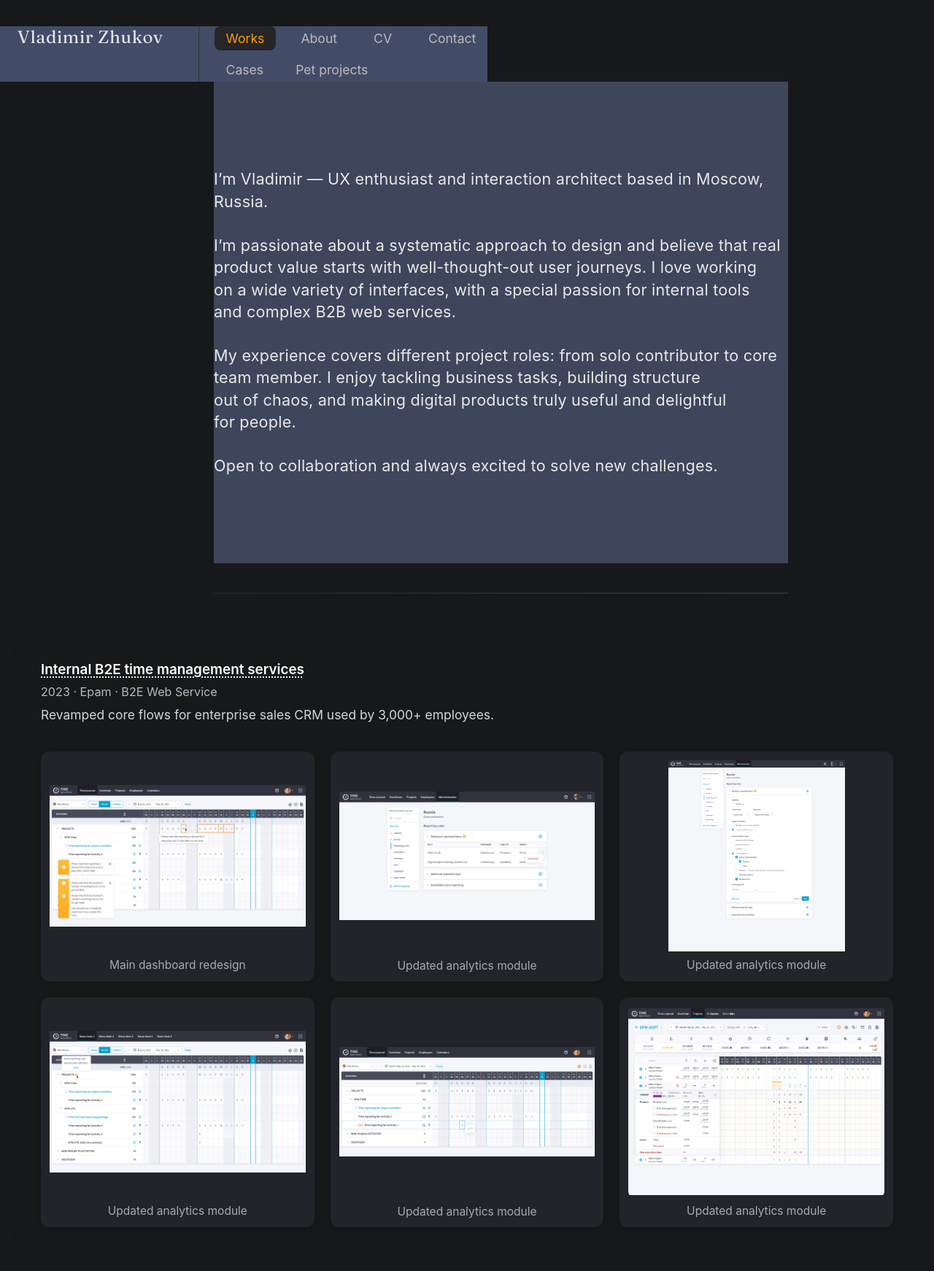
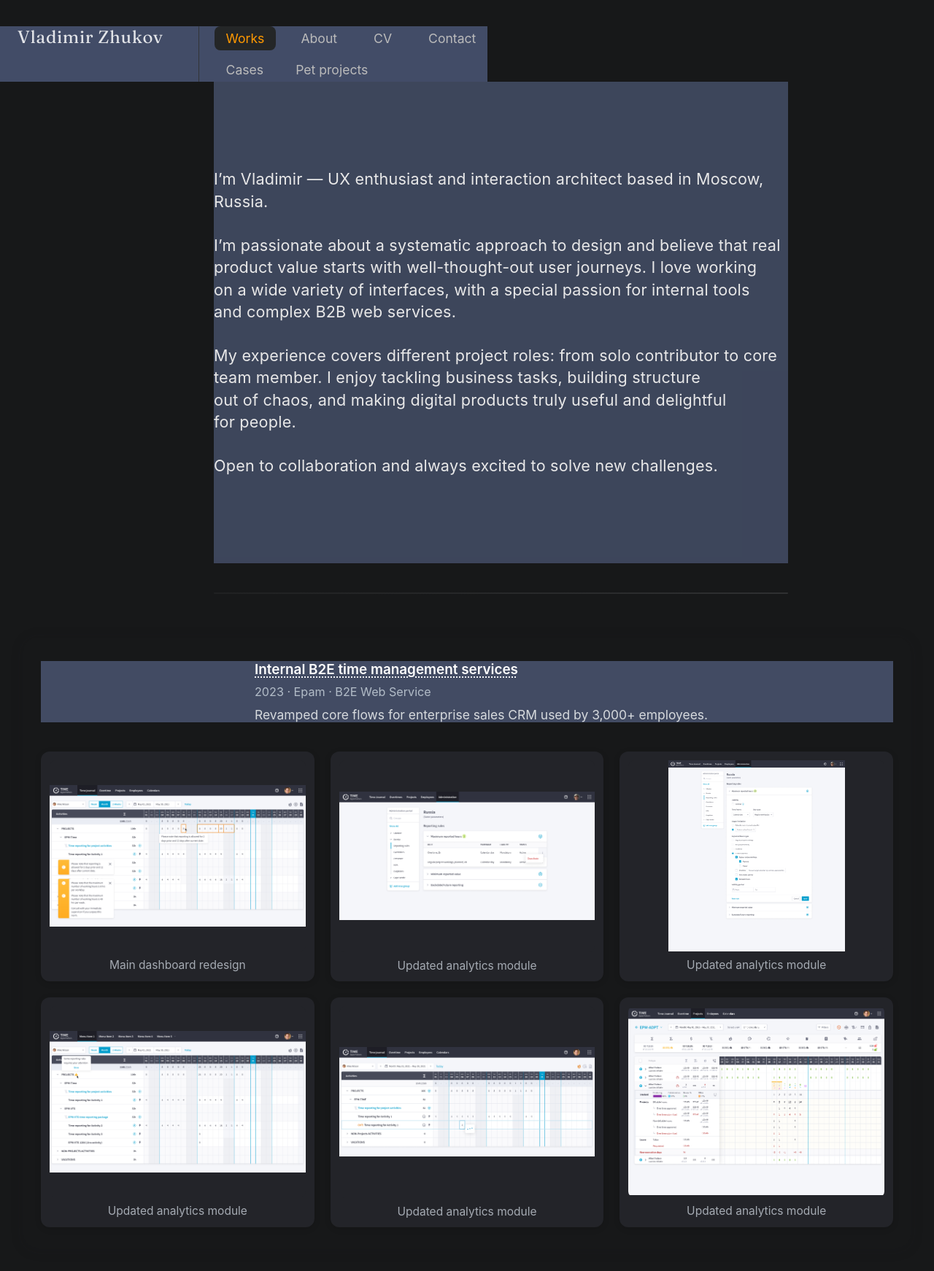
Before and after one commit to uxiscool/experience, a Jekyll site: the page built from index.md, in a window 1280 px wide. Shown: the whole page at 73% size. Built offline with Jekyll 4.4.1, drawn with Linux system fonts in a browser that asks for light colours.

Commit message:
Add files via upload

```diff
--- a/assets/css/main.css
+++ b/assets/css/main.css
@@ -221,9 +221,6 @@ header {
   text-decoration: underline dotted;
   text-underline-offset: 4px;
   transition: color .15s;
-  padding-left: 293px;
-  padding-right: 132px;
-  background: #424b63;
 }
 .case-title:hover {
   color: #ff9900;
@@ -347,6 +344,9 @@ header {
   flex-direction: column;
   gap: 7px;
   margin-bottom: 12px;
+  padding-left: 293px;
+  padding-right: 132px;
+  background: #424b63;
 }
 .case-meta2-inline {
   color: #b7c1cc;
```
